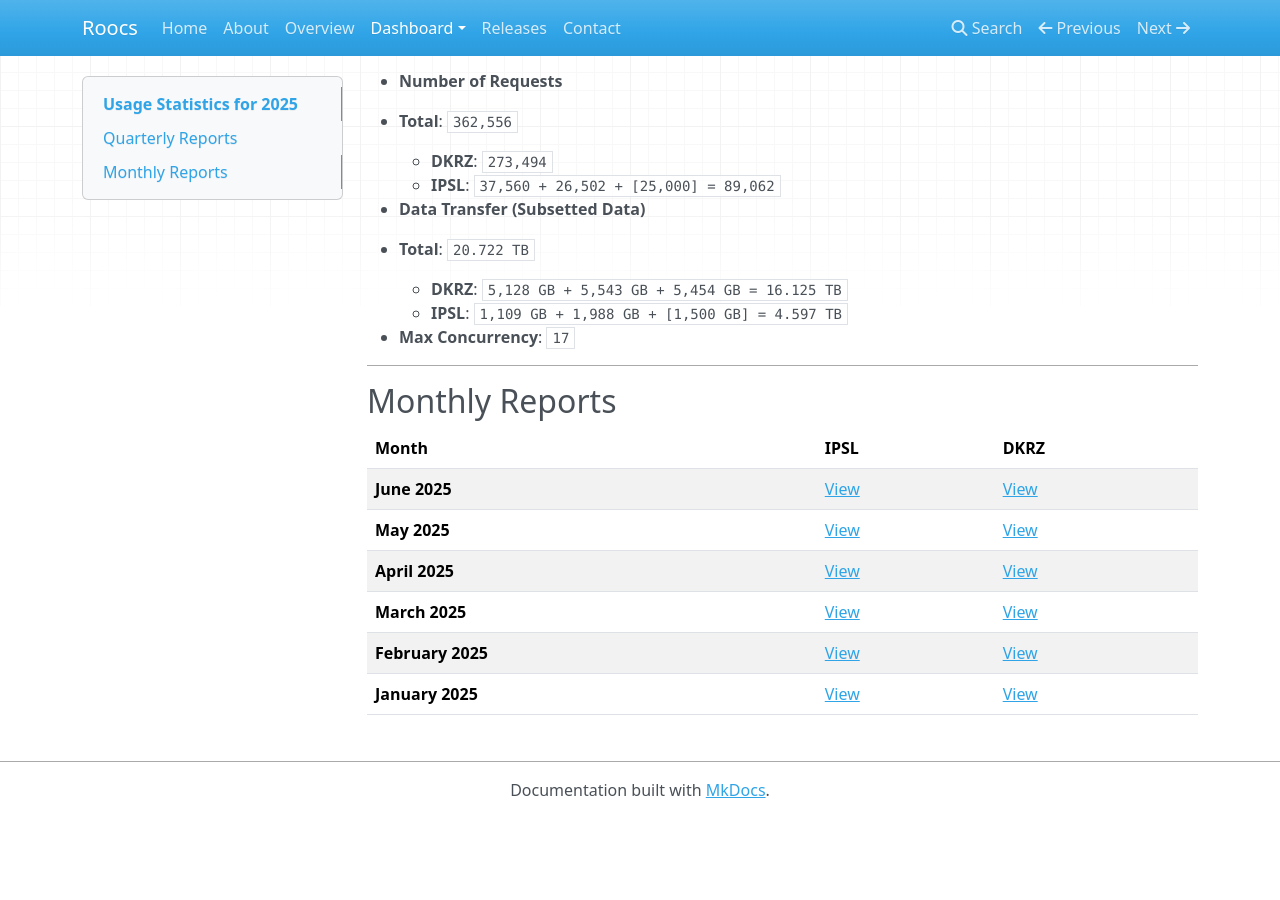
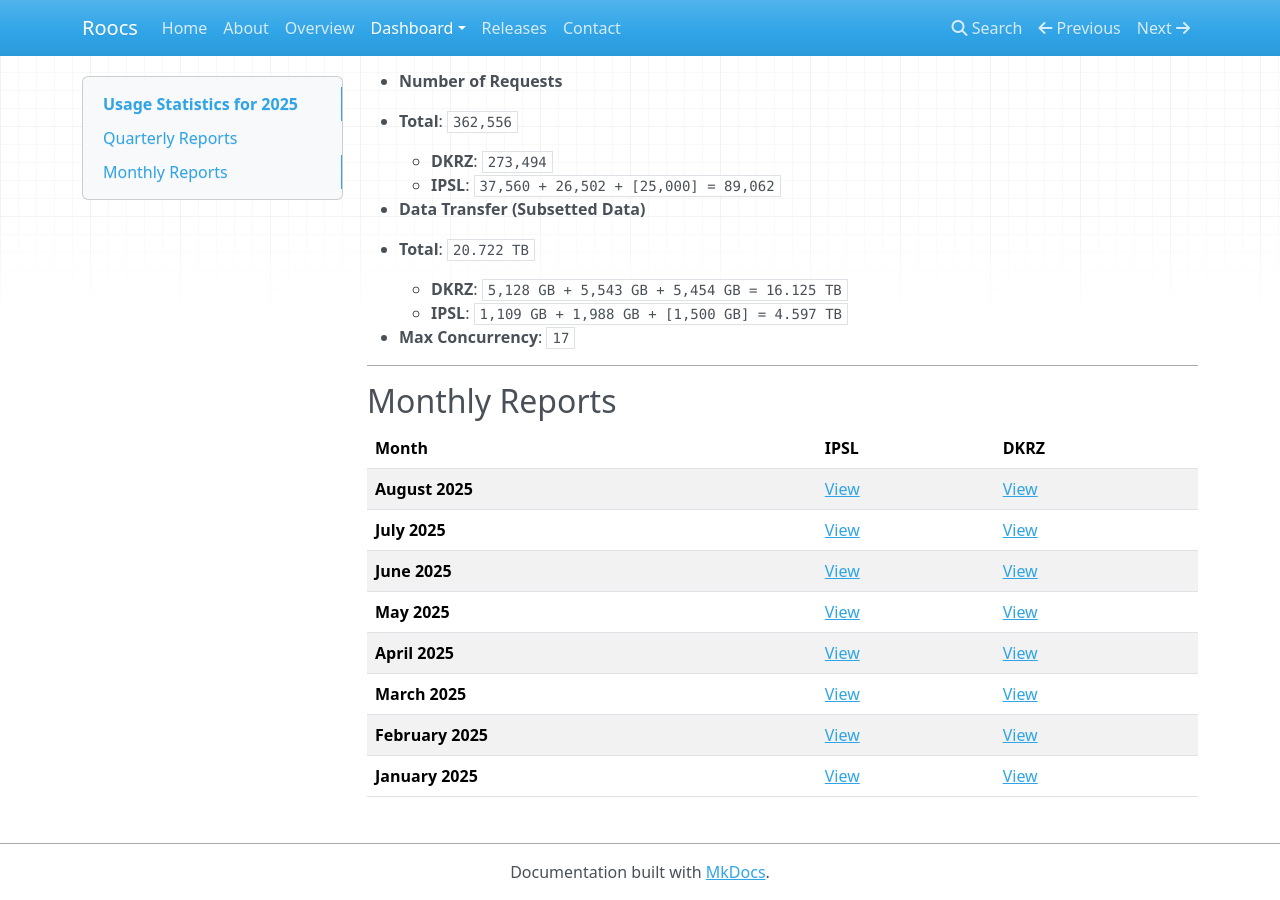
Before and after one commit to roocs/roocs.github.io, an MkDocs documentation site: the page built from docs/dashboard/dashboard-2025.md, in a window 1280 px wide and 900 px high, scrolled down 667 px. Built offline with MkDocs 1.6.1, drawn with Linux system fonts in a browser that asks for light colours; nearby versions of some CDN libraries; before the commit the page ends 1485 px from its top, so only the background shows below that.

Commit message:
update dashboard monthly 2025-08

```diff
--- a/docs/dashboard/dashboard-2025.md
+++ b/docs/dashboard/dashboard-2025.md
@@ -44,6 +44,8 @@
 
 | Month           | IPSL  | DKRZ  |
 |------------------|----------------|----------------|
+| **August 2025**      | [View](/downloads/dashboard/2025/dashboard-2025-08-ipsl.html) | [View](/downloads/dashboard/2025/dashboard-2025-08-dkrz.html) |
+| **July 2025**      | [View](/downloads/dashboard/2025/dashboard-2025-07-ipsl.html) | [View](/downloads/dashboard/2025/dashboard-2025-07-dkrz.html) |
 | **June 2025**      | [View](/downloads/dashboard/2025/dashboard-2025-06-ipsl.html) | [View](/downloads/dashboard/2025/dashboard-2025-06-dkrz.html) |
 | **May 2025**      | [View](/downloads/dashboard/2025/dashboard-2025-05-ipsl.html) | [View](/downloads/dashboard/2025/dashboard-2025-05-dkrz.html) |
 | **April 2025**    | [View](/downloads/dashboard/2025/dashboard-2025-04-ipsl.html) | [View](/downloads/dashboard/2025/dashboard-2025-04-dkrz.html) |
```
